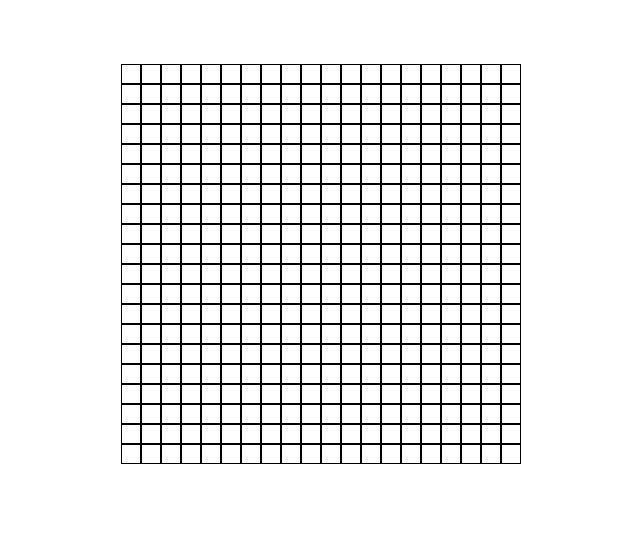
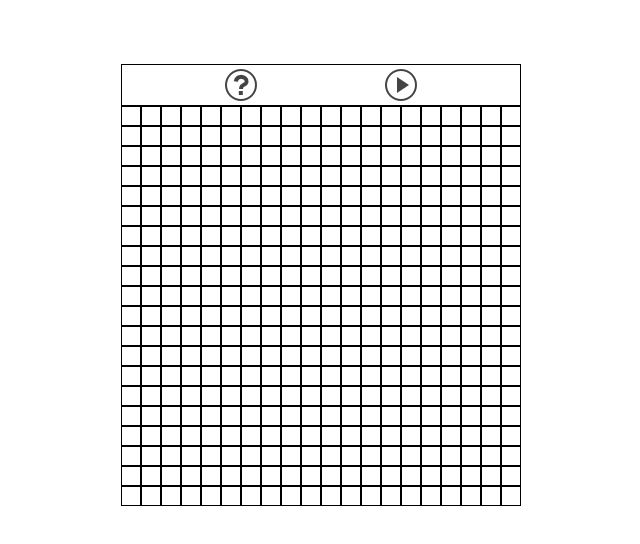
Before and after one commit to GustavoGaldino/PathFindingVisualizer, a React (Create React App) app in the folder path-finding-app/: page / in a window 1280 px wide. Shown: the top 544 px of the page, without its empty margins (319-959 px from the left). Built offline with nearby package versions, Linux system fonts and the light colour scheme.

Commit message:
Added a header to the grid with help and start icons

```diff
--- a/path-finding-app/src/App.css
+++ /dev/null
@@ -1,5 +0,0 @@
-* {
-    margin: 0px;
-    padding: 0px;
-    box-sizing: border-box;
-}
--- a/path-finding-app/src/App.js
+++ b/path-finding-app/src/App.js
@@ -3,7 +3,7 @@ import { BrowserRouter, Switch, Route} from 'react-router-dom'
 
 import Landing from './components/Landing'
 
-import './App.css'
+import './assets/styles/global.css'
 
 function App() {
   return (
--- /dev/null
+++ b/path-finding-app/src/assets/styles/global.css
@@ -0,0 +1,15 @@
+* {
+    margin: 0px;
+    padding: 0px;
+    box-sizing: border-box;
+}
+
+button{
+    background: none;
+	color: inherit;
+	border: none;
+	padding: 0;
+	font: inherit;
+	cursor: pointer;
+	outline: inherit;
+}
--- /dev/null
+++ b/path-finding-app/src/components/GridContainer/GridHeader/index.js
@@ -0,0 +1,19 @@
+import React from 'react'
+
+import helpIcon from '../../../assets/images/help.png'
+import startIcon from '../../../assets/images/start.png'
+
+const GridHeader = () => {
+    return(
+        <div className="grid-header" style={{border: "solid 1px black", paddingTop: "4px", display: "flex", justifyContent: "center"}}>
+            <button>
+                <img src={helpIcon} style={{margin: "0 4rem"}}/>
+            </button>
+            <button>
+                <img src={startIcon} style={{margin: "0 4rem"}}/>
+            </button>
+        </div>
+    )
+}
+
+export default GridHeader
--- /dev/null
+++ b/path-finding-app/src/components/GridContainer/index.js
@@ -0,0 +1,19 @@
+import React from 'react'
+
+import Grid from './Grid'
+import GridHeader from './GridHeader'
+
+const GridContainer = () => {
+    return(
+        <div className="grid-container">
+            <GridHeader />
+            <Grid
+                rows={20}
+                cols={20}
+                cellSize={"20px"}
+            />
+        </div>
+    )
+}
+
+export default GridContainer
--- a/path-finding-app/src/components/Landing/index.js
+++ b/path-finding-app/src/components/Landing/index.js
@@ -1,17 +1,13 @@
 import React from 'react'
 
-import Grid from '../Grid'
+import GridContainer from '../GridContainer'
 
 import './styles.css'
 
 export default function Landing(){
     return(
         <div id="landing">
-            <Grid
-                rows={20}
-                cols={20}
-                cellSize={"20px"}
-            />
+            <GridContainer/>
         </div>
     );
 }
--- a/path-finding-app/src/components/Landing/styles.css
+++ b/path-finding-app/src/components/Landing/styles.css
@@ -2,5 +2,6 @@
     display: flex;
     justify-content: center;
     align-items: center;
+    flex-direction: column;
     margin: 4rem;
 }
```
Also changed, not shown: path-finding-app/src/assets/images/help.png (added), path-finding-app/src/assets/images/start.png (added), path-finding-app/src/components/GridContainer/Grid/GridRow/GridCell/index.js (renamed from path-finding-app/src/components/Grid/GridRow/GridCell/index.js), path-finding-app/src/components/GridContainer/Grid/GridRow/index.js (renamed from path-finding-app/src/components/Grid/GridRow/index.js), path-finding-app/src/components/GridContainer/Grid/index.js (renamed from path-finding-app/src/components/Grid/index.js).
